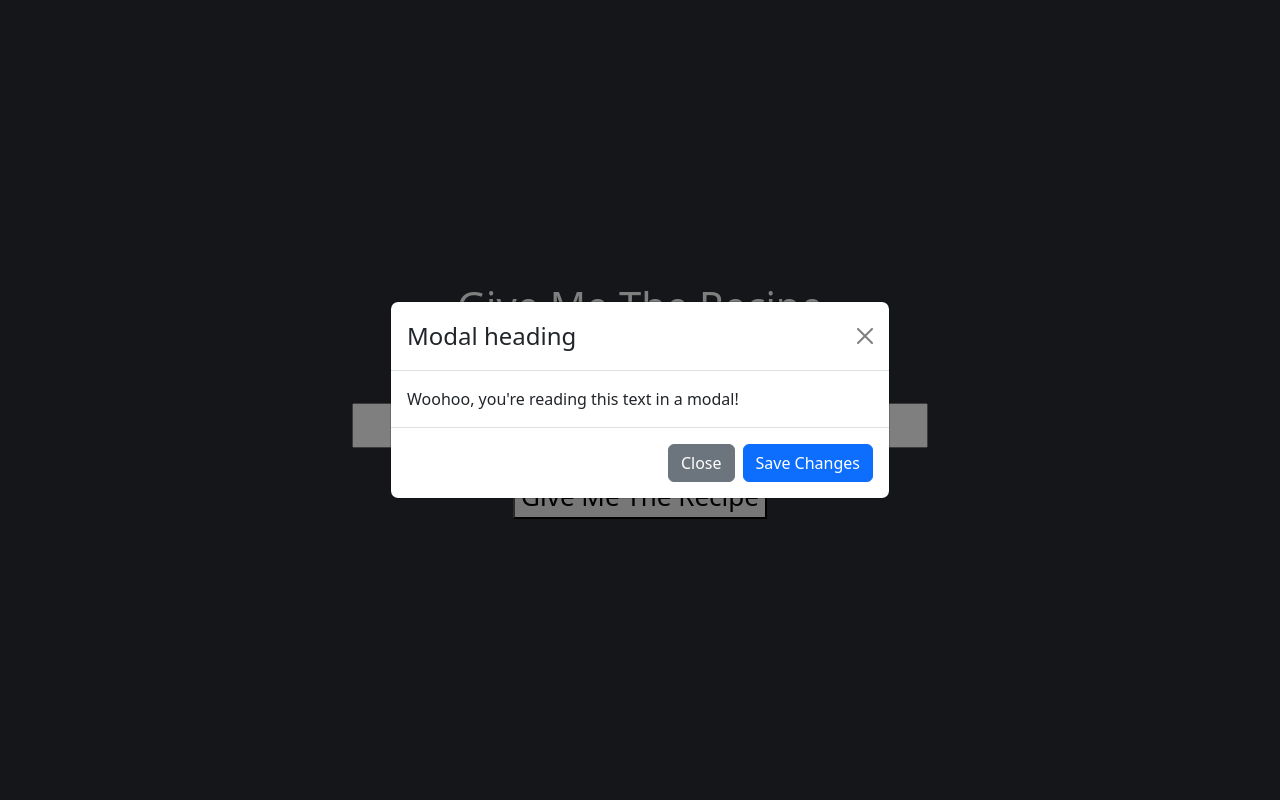
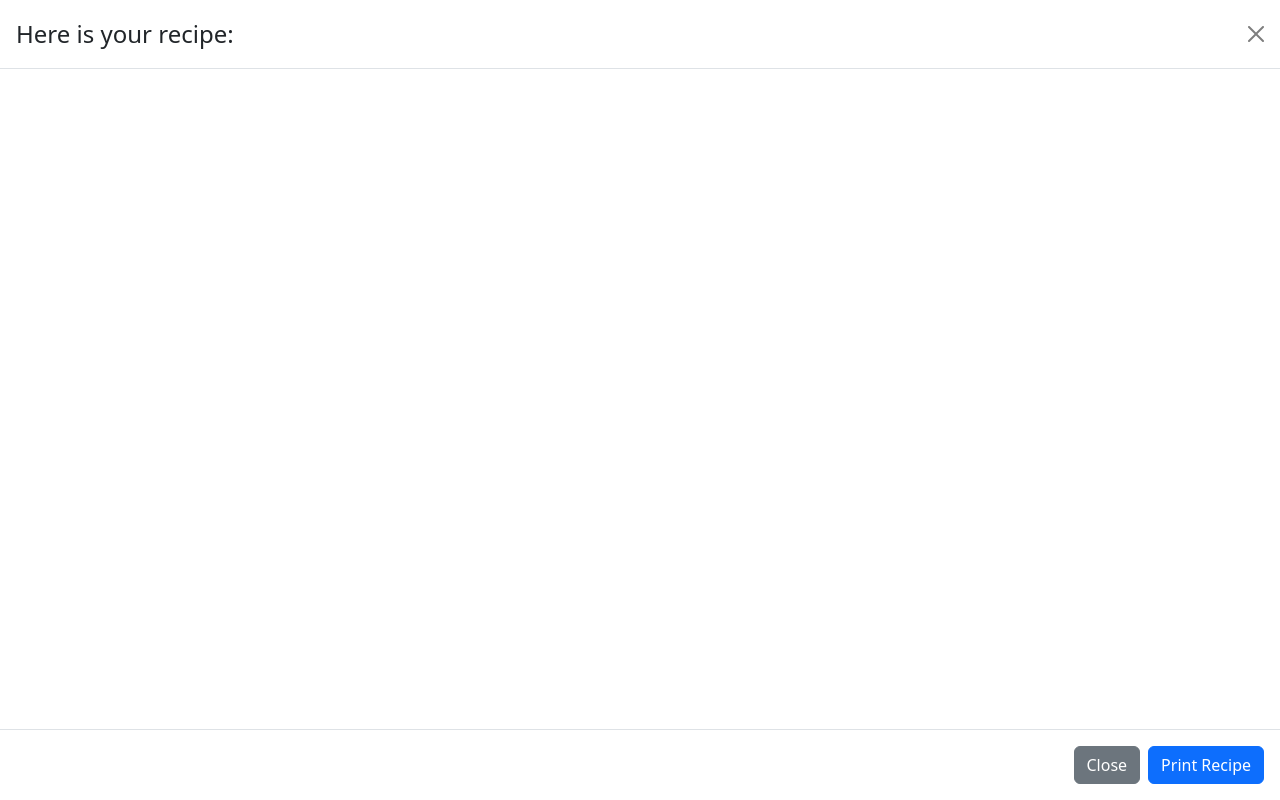
Before and after one commit to HenryKondratko/give-me-the-recipe, a React (Create React App) app: page / in a window 1280 px wide. Both pictures are taken after a click on the button "Give Me The Recipe". Built offline with nearby package versions, Linux system fonts and the light colour scheme.

Commit message:
modal window displays recipe url after clicking the submit button

```diff
--- a/src/App.js
+++ b/src/App.js
@@ -12,7 +12,7 @@ function App() {
             <div className="App-container">
                 <h1>Give Me The Recipe</h1>
                 <InputBox recipeUrl={recipeUrl} setRecipeUrl={setRecipeUrl}/>
-                <SubmitButton/>
+                <SubmitButton recipeUrl={recipeUrl}/>
             </div>
         </div>
     );
--- a/src/components/SubmitButton.jsx
+++ b/src/components/SubmitButton.jsx
@@ -5,7 +5,7 @@ import Button from 'react-bootstrap/Button';
 import 'bootstrap/dist/css/bootstrap.min.css';
 
 
-const SubmitButton = () => {
+const SubmitButton = (props) => {
     const [showModal, setShowModal] = useState(false);
 
     const handleClose = () => setShowModal(false);
@@ -18,17 +18,18 @@ const SubmitButton = () => {
                 show={showModal}
                 onHide={handleClose}
                 centered
+                fullscreen={true}
             >
                 <Modal.Header closeButton>
-                    <Modal.Title>Modal heading</Modal.Title>
+                    <Modal.Title>Here is your recipe:</Modal.Title>
                 </Modal.Header>
-                <Modal.Body>Woohoo, you're reading this text in a modal!</Modal.Body>
+                <Modal.Body><h2>{props.recipeUrl}</h2></Modal.Body>
                 <Modal.Footer>
                     <Button variant="secondary" onClick={handleClose}>
                         Close
                     </Button>
                     <Button variant="primary" onClick={handleClose}>
-                        Save Changes
+                        Print Recipe
                     </Button>
                 </Modal.Footer>
             </Modal>
```
Also changed, not shown: 1 other file (tests, documents, lock files or other folders).
